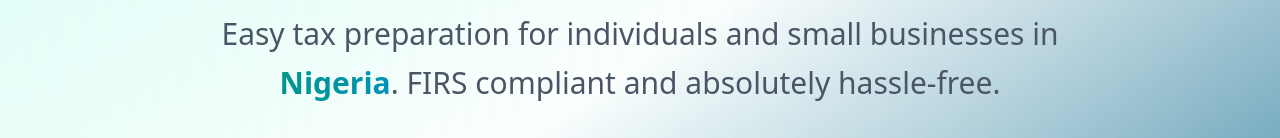
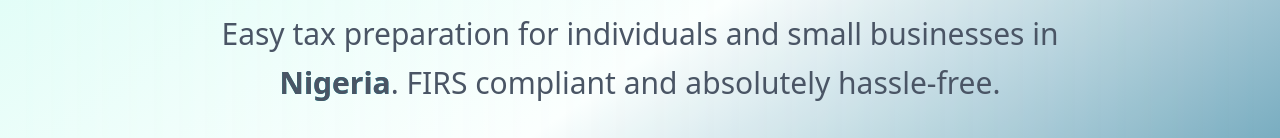
Before and after one commit to JosephOzomata/NaijaTax, a React (Vite) app: page / in a window 1280 px wide. Shown: the part 380-518 px from the top of the page. Built offline with nearby package versions, Linux system fonts and the light colour scheme.

Commit message:
dashboard name change

```diff
--- a/src/pages/Home.jsx
+++ b/src/pages/Home.jsx
@@ -163,7 +163,7 @@
             // background: ["linear-gradient(45deg, #0d9488, #0891b2)", "linear-gradient(45deg, #0891b2, #0d9488)"]
           }}
           transition={{ duration: 2, repeat: Infinity }}
-          className="font-semibold bg-clip-text text-transparent bg-gradient-to-r from-teal-600 to-cyan-600"
+          className="font-semibold bg-clip-text text-White bg-gradient-to-r from-teal-600 to-cyan-600"
         >
           Nigeria
         </motion.span>
```
